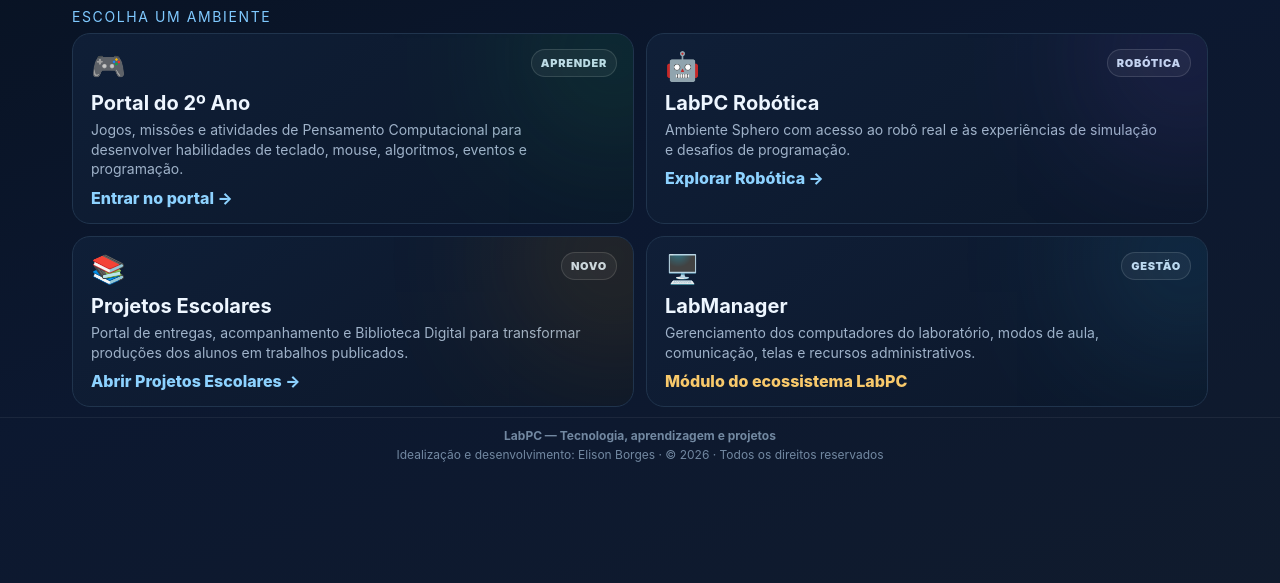
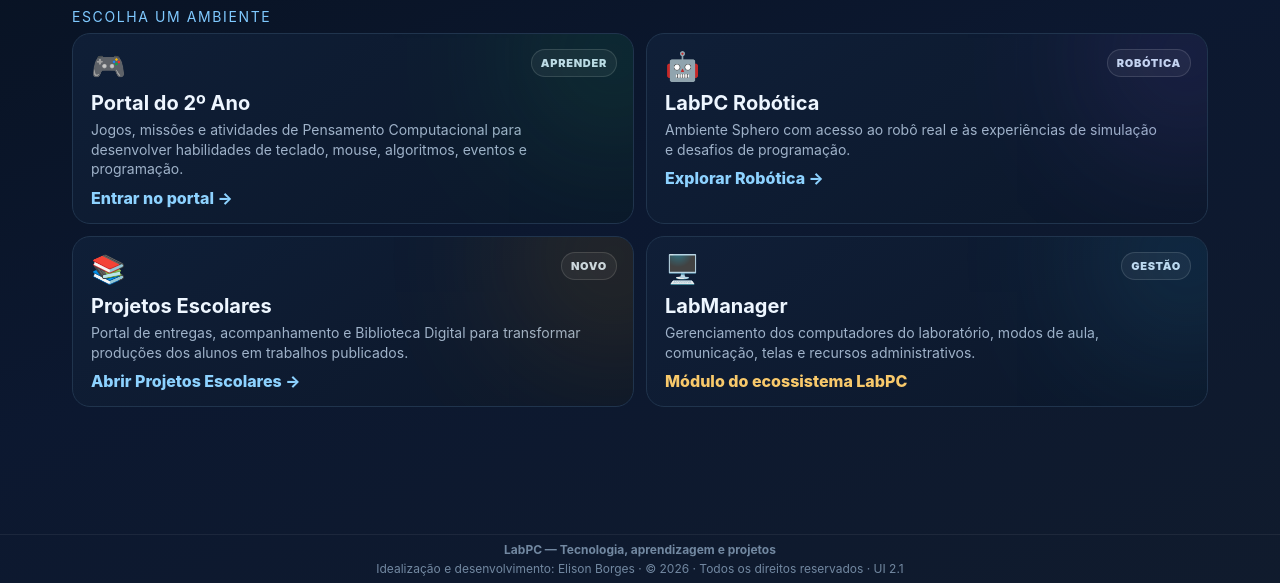
Before and after one commit to elisonborges/labpc, a plain HTML site: page index.html in a window 1280 px wide. Shown: the part 217-800 px from the top of the page. Drawn offline with Linux system fonts and the light colour scheme.

Commit message:
fix: ajusta central LabPC a altura da tela

```diff
--- a/index.html
+++ b/index.html
@@ -8,22 +8,22 @@
 <style>
 *{box-sizing:border-box}
 :root{--bg:#07111f;--panel:#0e1b2d;--text:#eef6ff;--muted:#9fb2c9;--line:#20344d;--accent:#4fb3ff}
-body{margin:0;font-family:Inter,Segoe UI,Arial,sans-serif;background:linear-gradient(160deg,#07111f 0%,#0c1830 52%,#101b2d 100%);color:var(--text);min-height:100vh}
+body{margin:0;font-family:Inter,Segoe UI,Arial,sans-serif;background:linear-gradient(160deg,#07111f 0%,#0c1830 52%,#101b2d 100%);color:var(--text);min-height:100vh;display:flex;flex-direction:column}
 header{max-width:1180px;margin:auto;padding:16px 22px 9px}
 .brand{display:inline-flex;align-items:center;gap:10px;border:1px solid #29435f;background:#0b1728cc;border-radius:999px;padding:6px 11px;color:#bfe4ff;font-weight:800;font-size:13px;letter-spacing:.4px}
 h1{font-size:clamp(31px,4.2vw,46px);line-height:1.04;margin:10px 0 6px;max-width:850px}
 .lead{font-size:clamp(14px,1.7vw,17px);line-height:1.4;color:var(--muted);max-width:780px;margin:0}
-main{max-width:1180px;margin:auto;padding:3px 22px 10px}
+main{width:100%;max-width:1180px;margin:0 auto;padding:3px 22px 8px;flex:1}
 .section-title{margin:8px 0 8px;font-size:14px;text-transform:uppercase;letter-spacing:1.6px;color:#7fc9ff}
 .grid{display:grid;grid-template-columns:repeat(2,minmax(0,1fr));gap:12px}
-.card{position:relative;min-height:150px;padding:15px 18px;border-radius:18px;border:1px solid var(--line);background:linear-gradient(145deg,#102039dd,#0b1729dd);text-decoration:none;color:var(--text);overflow:hidden;transition:.2s}
+.card{position:relative;min-height:0;padding:15px 18px;border-radius:18px;border:1px solid var(--line);background:linear-gradient(145deg,#102039dd,#0b1729dd);text-decoration:none;color:var(--text);overflow:hidden;transition:.2s}
 .card:after{content:"";position:absolute;width:180px;height:180px;border-radius:50%;right:-70px;top:-70px;background:var(--glow,#4fb3ff);filter:blur(80px);opacity:.18}
 .card:hover{transform:translateY(-4px);border-color:#456887;box-shadow:0 18px 45px #0005}
 .icon{font-size:28px}.tag{position:absolute;right:16px;top:15px;font-size:11px;font-weight:900;letter-spacing:.7px;border:1px solid #ffffff22;background:#ffffff0d;padding:6px 9px;border-radius:999px;color:#c9ddf0}
 .card h2{font-size:20px;margin:8px 0 5px}.card p{font-size:14px;color:var(--muted);line-height:1.4;max-width:500px;margin:0 0 9px}.go{font-weight:850;color:#8dd2ff}
 .aprender{--glow:#22c55e}.robotica{--glow:#8b5cf6}.projetos{--glow:#f59e0b}.manager{--glow:#38bdf8}
 .coming{cursor:default}.coming:hover{transform:none}.coming .go{color:#f8c96b}
-footer{border-top:1px solid #ffffff10;text-align:center;padding:8px 18px;color:#7288a1;font-size:12px;line-height:1.6}
+footer{border-top:1px solid #ffffff10;text-align:center;padding:5px 18px;color:#7288a1;font-size:12px;line-height:1.6}
 @media(max-width:720px){header{padding-top:18px}.grid{grid-template-columns:1fr}.card{min-height:150px}}
 </style>
 </head>
@@ -64,7 +64,7 @@ footer{border-top:1px solid #ffffff10;text-align:center;padding:8px 18px;color:#
 </main>
 <footer>
 <div><strong>LabPC — Tecnologia, aprendizagem e projetos</strong></div>
-<div>Idealização e desenvolvimento: Elison Borges · © 2026 · Todos os direitos reservados</div>
+<div>Idealização e desenvolvimento: Elison Borges · © 2026 · Todos os direitos reservados · UI 2.1</div>
 </footer>
 </body>
 </html>
```
